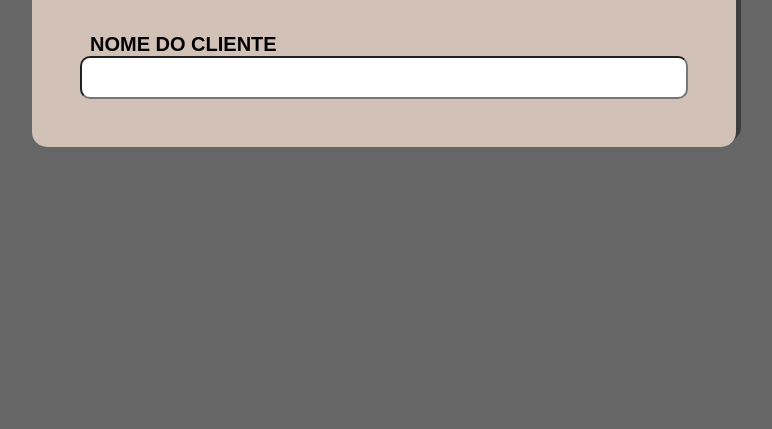
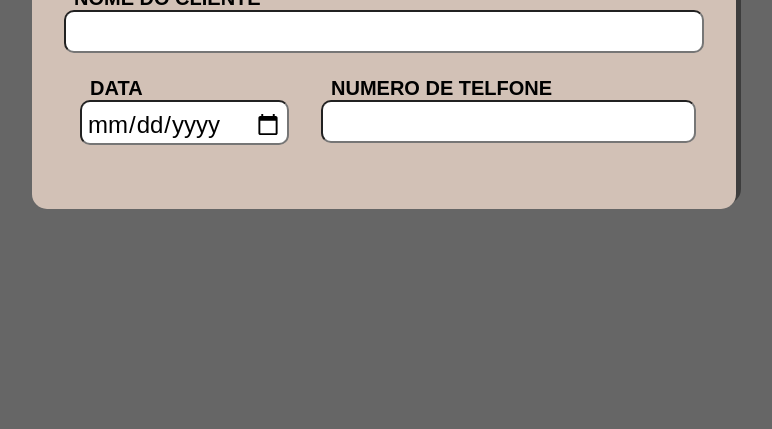
Before and after one commit to Willmega35/Sistem-ERP-CRM, a website: page src/index.html in a window 1280 px wide. Shown: the part 371-800 px from the top of the page, without its empty margins (256-1028 px from the left). Drawn offline with Linux system fonts and the light colour scheme; a web font is replaced by a local one.

Commit message:
feat: Duplo campo para data e numero de telefone

```diff
--- a/src/index.html
+++ b/src/index.html
@@ -16,6 +16,16 @@
     <label for="name-client">Nome do Cliente</label>
     <input id="name-client" type="text" />
    </span>
+   <div class="orderRequest__dobleCamp">
+    <span class="orderRequest__Camp">
+     <label for="name-client">DATA</label>
+     <input id="name-client" type="date" />
+    </span>
+    <span class="orderRequest__Camp date">
+     <label for="name-client">Numero de telfone</label>
+     <input id="name-client" type="text" />
+    </span>
+   </div>
   </form>
  </main>
 </body>
--- a/src/style/style.css
+++ b/src/style/style.css
@@ -35,14 +35,13 @@ body {
 
 .containerRequest {
  width: 50vw;
- padding: 1em 2em;
+ padding: 4em 2em;
  border-radius: 15px;
  box-shadow: 5px -5px rgba(0, 0, 0, 0.4);
  background-color: var(--color-04);
 }
 
 .orderRequest__Camp {
- margin: 2em 1em;
  display: flex;
  flex-direction: column;
 
@@ -57,4 +56,16 @@ body {
   border-radius: 10px;
   font: 400 1.5em var(--font-google);
  }
+
 }
+
+.orderRequest__dobleCamp {
+ margin-top: 1.5em;
+ margin-inline: 1em .5em;
+ display: flex;
+ gap: 2em;
+
+ & .date {
+  flex-grow: 2;
+ }
+}
```
